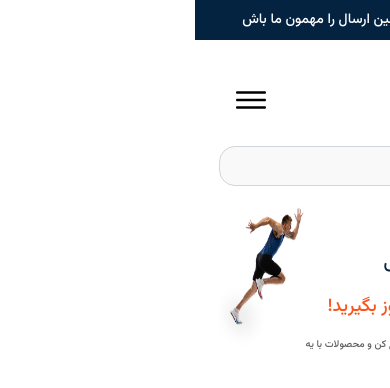
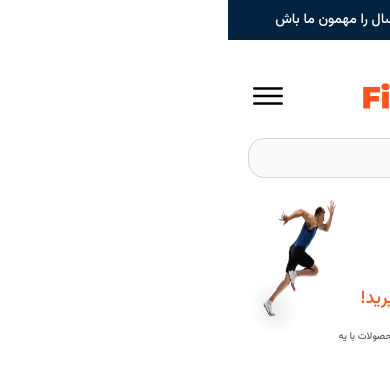
Before and after one commit to ashrafi-frontDeveloper/FitLand-Ecommerce-Online-Shop, a React (Vite) app: page / in a window 390 px wide. Shown: the top 388 px of the page. Built offline with nearby package versions, Linux system fonts and the light colour scheme.

Commit message:
style(MobileMenu): add shopping cart button

```diff
--- a/src/components/Header/MobileMenu.jsx
+++ b/src/components/Header/MobileMenu.jsx
@@ -3,7 +3,9 @@ import { useState } from "react";
 import { IoIosMenu } from "react-icons/io";
 import { IoIosClose } from "react-icons/io";
 import { HiOutlineStar } from "react-icons/hi2";
+import { HiOutlineShoppingBag } from "react-icons/hi2";
 import { TiFlashOutline } from "react-icons/ti";
+import { toPersianDigits } from "../../utils/ConvertToPersian";
 import { FaAward } from "react-icons/fa6";
 import clsx from "clsx";
 
@@ -21,7 +23,16 @@ const MobileMenu = () => {
 
     return (
         <section className="md:hidden relative z-50">
-            {/* Top bar */}
+
+            <div className="flex items-center justify-between">
+                {/* shopping cart */}
+                <button className="z-40 relative w-10 h-10 flex items-center cursor-pointer justify-center rounded-xl bg-primary text-white">
+                    <HiOutlineShoppingBag />
+                    <span className=" absolute -top-1 -left-1 w-4 h-4 bg-secondary text-sm rounded-full">
+                    {toPersianDigits(0)}
+                    </span>
+                </button>
+                {/* logo */}
                 <div className="flex items-center justify-between px-4 py-3">
                     {/* logo */}
                     <div className="flex flex-col gap-y-2 text-start text-2xl font-bold text-gray-800">
@@ -46,13 +57,11 @@ const MobileMenu = () => {
             </defs>
                         </svg>
                     </div>
-
+                </div>
                 {/* Toggle Button */}
                 <button onClick={toggleMenu}>
                 {isOpen ? <IoIosClose className="w-10 h-10 cursor-pointer" /> : <IoIosMenu className="w-10 h-10 cursor-pointer" />}
                 </button>
-            </div>
-
                 {/* Mobile Menu */}
                 <nav className={clsx("flex absolute left-0 top-full w-full border-b-2 border-x-1 border-primary bg-Neutral bg-opacity-90 backdrop-blur-md rounded-2xl overflow-hidden shadow-xl origin-top transform transition-all duration-500 z-50",{"scale-y-100 opacity-100 translate-y-0": isOpen,"scale-y-0 opacity-0 -translate-y-10": !isOpen,})}>
                     {/* menu left */}
@@ -94,11 +103,11 @@ const MobileMenu = () => {
                         })}
                     </ul>
                 </nav>
-
+            </div>
 
             {/* search box */}
-            <div className="mt-3.5 flex items-center justify-center">
-                <form className="flex items-center gap-x-2 text-start border border-gray-300 px-0 xl:px-3 py-4 rounded-2xl w-[342px] h-10 bg-[#F9F9F9]" action="">
+            <div className="mt-3.5 flex items-center justify-center z-40">
+                <form className="flex items-center gap-x-2 text-start border border-gray-300 px-0 xl:px-3 py-4 rounded-2xl w-full h-10 bg-[#F9F9F9]" action="">
                     <CiSearch className="w-6 h-6 text-primary" />
                     <input className="border-none outline-none" type="text" name="" placeholder="جستجو"/>
                 </form>
```
Lines whose indentation alone changed are shown as unchanged.
